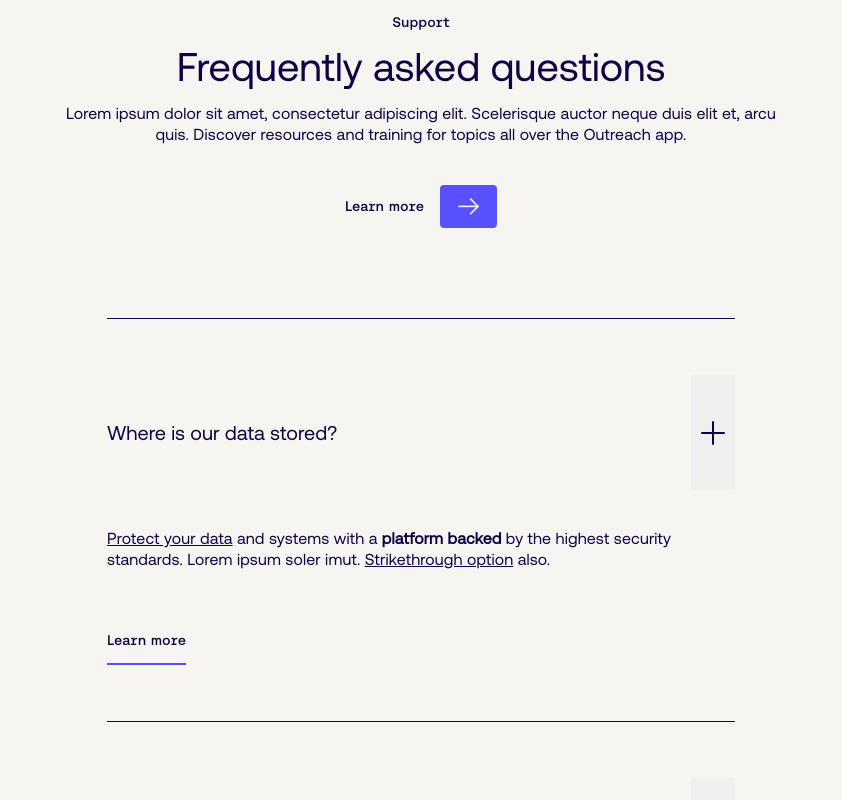
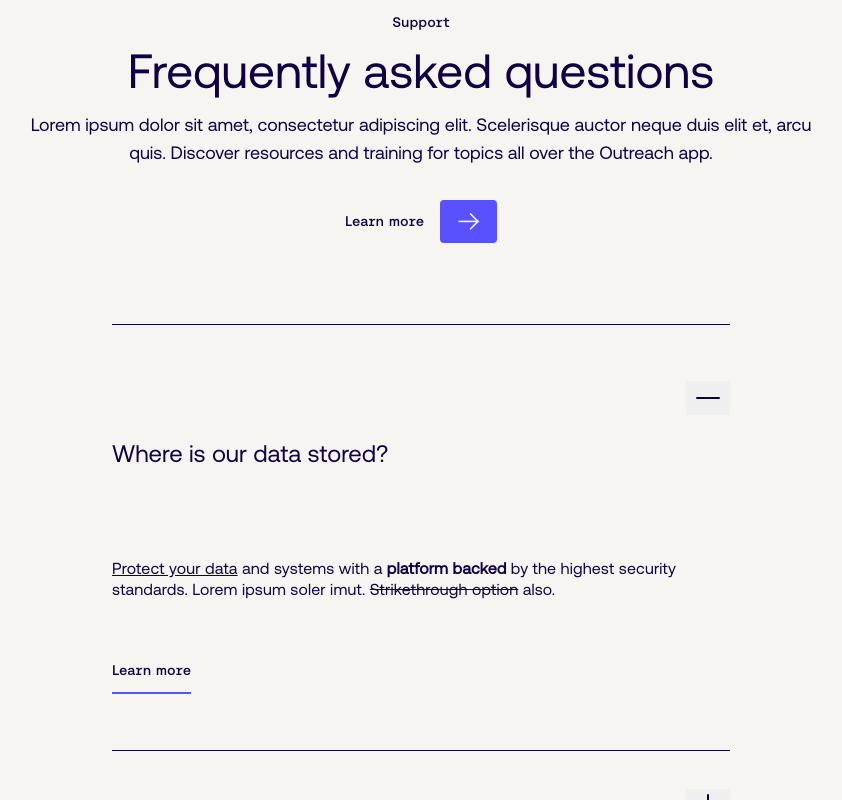
Before and after one commit to ErickRoo/pxpl, a Next.js app: page /components/Faq in a window 1280 px wide. Shown: the top 800 px of the page, without its empty margins (219-1061 px from the left). Built offline with nearby package versions, Linux system fonts and the light colour scheme.

Commit message:
fix: set correct space when accordion is collpased
fix: set styles for desktop version

fix: add secondary cta option

```diff
--- a/components/blocks/faq/faq.interface.ts
+++ b/components/blocks/faq/faq.interface.ts
@@ -9,5 +9,9 @@ export default interface FaqInterface {
         ctaText: string;
         ctaLink: string;
     };
+    secondaryCta?: {
+        ctaText: string;
+        ctaLink: string;
+    };
     questions: FaqAccordionItemInterface[];
 }
--- a/components/blocks/faq/faq.module.scss
+++ b/components/blocks/faq/faq.module.scss
@@ -4,62 +4,33 @@
   background-color: theme('colors.butterCream');
   color: theme('colors.darkBlue');
   overflow: hidden;
-
-  /*
-  padding: 0 2.4rem;
-  @screen md {
-    padding: 0 3.2rem;
-  }
-  @screen lg {
-    padding: 0 4rem;
-  }
-  */
 }
 
 .wrapper {
   @apply container;
 
-  padding: 0;
+  padding: 0 2.4rem 4.2rem;
   margin: auto;
-
 
   @screen xl {
     max-width: 108.4rem;
   }
+}
 
-  /*
-  padding: 13.5rem 0;
-  display: flex;
-  margin: auto;
-  justify-content: center;
-  flex-direction: column;
-  gap: 5.6rem;
+.topSection {
+  text-align: center;
+  margin-bottom: 8.5rem;
 
   @screen md {
-    padding: 8.2rem 0;
-    gap: 3.2rem;
-    flex-direction: row;
+    margin-bottom: 7rem;
   }
 
   @screen lg {
-    padding: 10.4rem 0;
-    gap: 11.3rem;
+    margin-bottom: 8rem;
   }
 
   @screen xl {
-    padding: 17.2rem 0;
-    gap: 17rem;
-    max-width: 108.4rem;
-  }
-  */
-}
-
-.topSection {
-  margin-bottom: 8.9rem;
-  text-align: center;
-
-  > div {
-    justify-content: center;
+    margin-bottom: 8.9rem;
   }
 }
 
@@ -70,25 +41,67 @@
 .headline {
   margin-top: 1.6rem;
   margin-bottom: 1.6rem;
+
+  @screen lg {
+    font-size: 4.8rem;
+  }
+
+  @screen xl {
+    font-size: 7.2rem;
+  }
 }
 
 .description {
-  margin: 0 auto;
-  margin-bottom: 4rem;
-  max-width: 74rem;
+  margin: 0 auto 3.2rem;
+
+  @screen md {
+    max-width: 70.4rem;
+  }
+
+  @screen lg {
+    max-width: 82rem;
+    font-size: 1.8rem;
+    line-height: 2.8rem;
+    letter-spacing: normal;
+  }
+
+  @screen xl {
+    max-width: 76rem;
+    line-height: 135%;
+    margin-bottom: 4rem;
+  }
+}
+
+.buttonsContainer {
+  margin: auto;
+  align-items: center;
+  display: flex;
+  flex-direction: column;
+
+  > section {
+    padding: 1.6rem;
+    margin-bottom: 2.4rem;
+  }
 }
 
 .questionsSection {
-  max-width: 62.8rem;
   margin: auto;
 
   > div {
     &:first-child {
       border-top: 1px solid theme('colors.darkBlue');
     }
+  }
 
-    &:last-child {
-      margin-bottom: 2.8rem;
-    }
+  @screen md {
+    max-width: 52rem;
+  }
+
+  @screen lg {
+    max-width: 61.8rem;
+  }
+
+  @screen xl {
+    max-width: 62.8rem;
   }
 }
--- a/components/blocks/faq/faq.tsx
+++ b/components/blocks/faq/faq.tsx
@@ -1,20 +1,40 @@
 import React, { FunctionComponent } from 'react'
 
+import useWindowSize from 'styles/getBreakpointQuery'
+import getCurrentBreakpoint from 'utils/breakpoints/getCurrentBreakpoint'
 import ArrowButton from 'components/generic/arrow-button/arrow-button'
 import FaqAccordionItem from 'components/generic/faq_accordion_item/faq_accordion_item'
+import UnderlinedButton from 'components/generic/underlined-button/underlined-button'
+import TertiaryButton from 'components/generic/tertiary-button/tertiary-button'
 import FaqInterface from './faq.interface'
 import styles from './faq.module.scss'
 
 export const typename = 'Set_Replicator_BlockFaq'
 
-const FaqBlock:FunctionComponent<{ block: FaqInterface }> = ({ block }) => (
+const FaqBlock:FunctionComponent<{ block: FaqInterface }> = ({ block }) => {
+  const { width } = useWindowSize()
+  const currentBreakpoint = getCurrentBreakpoint(width)
+  const isMobile = ['normal', 'sm'].includes(currentBreakpoint?.position)
+
+  return (
     <div className={styles.root}>
       <section className={styles.wrapper}>
         <div className={styles.topSection}>
           <p className={`eyebrow ${styles.topTag}`}>{block.topTag}</p>
           <h1 className={`typo-h2 ${styles.headline}`}>{block.headline}</h1>
           <p className={`typo-body ${styles.description}`}>{block.description}</p>
-        <ArrowButton text={block.primaryCta.ctaText} href={block.primaryCta.ctaLink} />
+          <div className={styles.buttonsContainer}>
+            {!isMobile ? (
+              block.primaryCta && <ArrowButton text={block.primaryCta.ctaText} href={block.primaryCta.ctaLink} />
+            ) : (
+              <>
+                {block.primaryCta && <TertiaryButton type="link" text={block.primaryCta.ctaText} href={block.primaryCta.ctaLink} />}
+                {block.secondaryCta && (
+                  <UnderlinedButton text={block.secondaryCta.ctaText} href={block.secondaryCta.ctaLink} underlineColor="passionBlue" />
+                )}
+              </>
+            )}
+          </div>
         </div>
         <div className={styles.questionsSection}>
           {block.questions.map((oneQuestion, idx) => {
@@ -33,5 +53,6 @@ const FaqBlock:FunctionComponent<{ block: FaqInterface }> = ({ block }) => (
       </section>
     </div>
   )
+}
 
 export default FaqBlock
--- a/components/generic/faq_accordion_item/faq_accordion_item.module.scss
+++ b/components/generic/faq_accordion_item/faq_accordion_item.module.scss
@@ -8,10 +8,12 @@
 .topSection {
   display: flex;
   justify-content: space-between;
+  align-items: flex-start;
   padding-top: 5.6rem;
+  transition: all .3s ease-in-out;
 
-  h6 {
-    max-width: 57rem;
+  &[data-collapse='true'] {
+    padding-top: 3.8rem;
   }
 }
 
@@ -25,14 +27,48 @@
     max-height: 0;
     opacity: 0;
   }
+
+  @screen md {
+    &[data-collapse='true'] {
+      padding-bottom: 3.2rem;
+    }
+  }
+
+  @screen xl {
+    &[data-collapse='true'] {
+      padding-bottom: 2.8rem;
+    }
+  }
 }
 
 .contentInner {
-  padding-top: 2.2rem;
+  padding-top: 1.6rem;
+
+  > p ins {
+    text-decoration: line-through;
+  }
 
   > div {
     padding-top: 3.2rem;
     max-width: fit-content;
+  }
+}
+
+.headline {
+
+  @screen md {
+    max-width: 46.2rem;
+    font-size: 2.4rem;
+    line-height: 140%;
+  }
+
+  @screen lg {
+    max-width: 56rem;
+  }
+
+  @screen xl {
+    max-width: 57rem;
+    line-height: 110%;
   }
 }
 
@@ -48,7 +84,7 @@
     transform-origin: center;
   }
 
-  &[data-collapse='true'] {
+  &[data-collapse='false'] {
     path:last-child {
       scale: 0;
     }
--- a/components/generic/faq_accordion_item/faq_accordion_item.tsx
+++ b/components/generic/faq_accordion_item/faq_accordion_item.tsx
@@ -23,8 +23,8 @@ const FaqAccordionItem: FunctionComponent<FaqAccordionItemInterface> = ({
 
   return (
     <div className={styles.root}>
-      <div className={styles.topSection}>
-        <h6 className="typo-h6">{headline}</h6>
+      <div className={styles.topSection} data-collapse={collapse}>
+        <h6 className={`typo-h6 ${styles.headline}`}>{headline}</h6>
         <button type="button" onClick={() => setCollapse(!collapse)}>
           <svg className={styles.icon} data-collapse={collapse} viewBox="0 0 32 32" fill="none" xmlns="http://www.w3.org/2000/svg">
             <path d="M5 16H27" strokeLinecap="round" strokeLinejoin="round" />
--- a/pages/components/Faq.tsx
+++ b/pages/components/Faq.tsx
@@ -11,6 +11,10 @@ const placeholderFaqBlock = {
   arcu quis. Discover resources and training for topics all over the Outreach app.`,
   primaryCta: {
     ctaText: 'Learn more',
+    ctaLink: '#',
+  },
+  secondaryCta: {
+    ctaText: 'Explore pricing',
     ctaLink: '#',
   },
   questions: [
```
Lines whose indentation alone changed are shown as unchanged.
